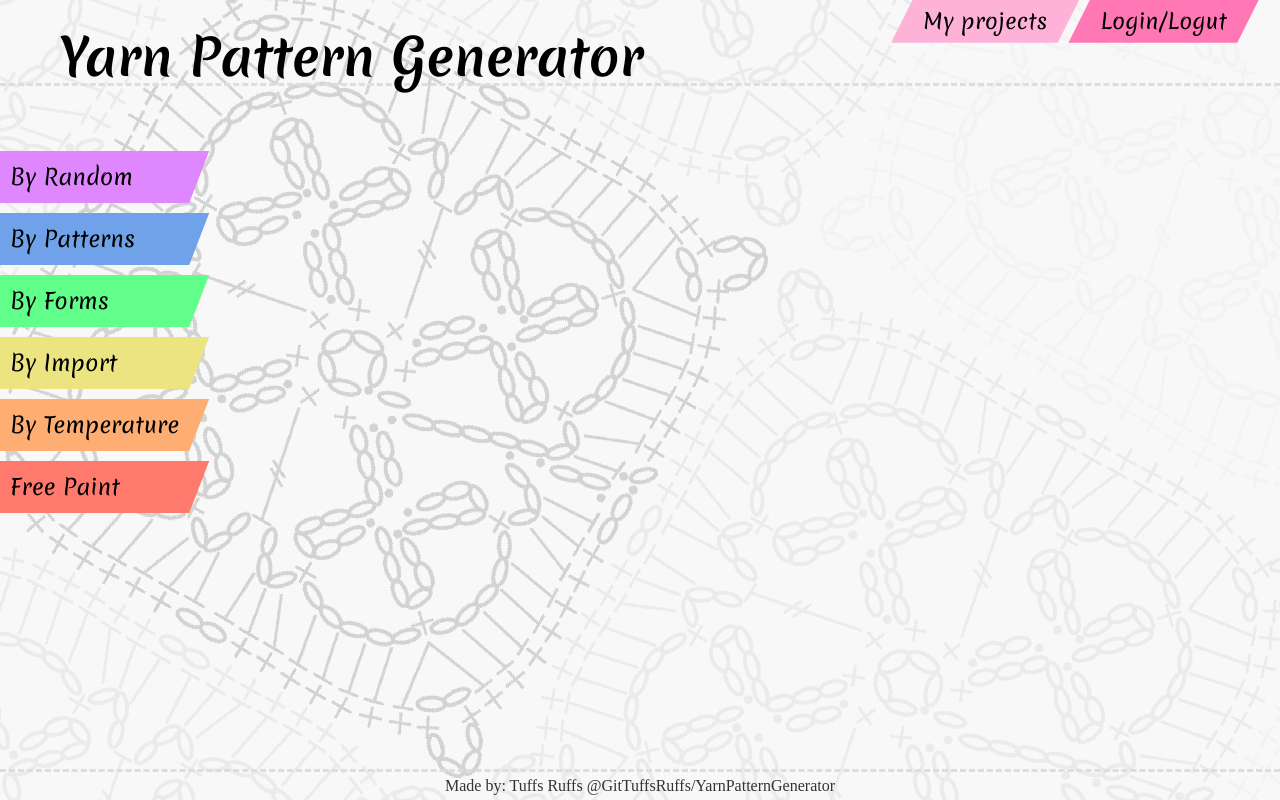
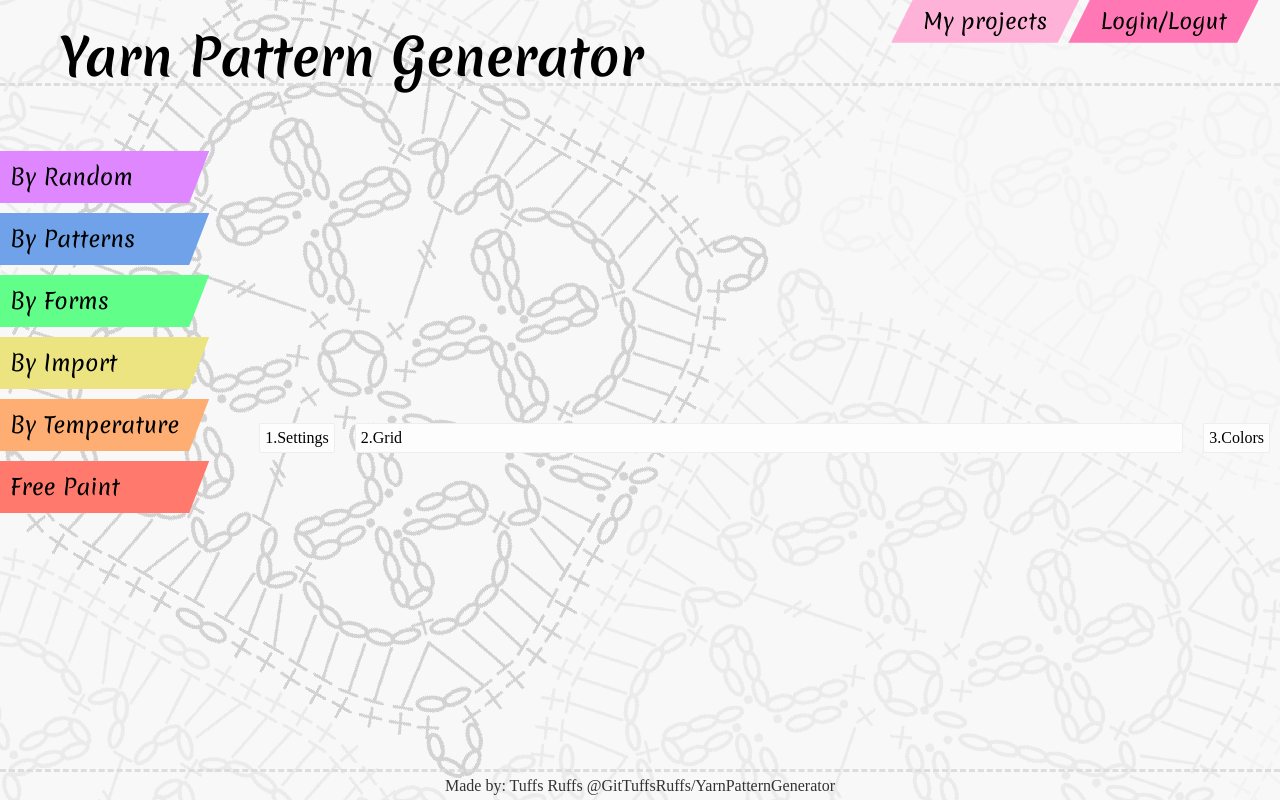
Before and after one commit to GitTuffsRuffs/YarnPatternGenerator, a Vue app in the folder front/: page /random in a window 1280 px wide. Built offline with nearby package versions, Linux system fonts and the light colour scheme.

Commit message:
Try 1 Routes

```diff
--- a/front/src/components/YarnMenu.vue
+++ b/front/src/components/YarnMenu.vue
@@ -1,6 +1,6 @@
 <template>
     <ul id="SideMenu">
-        <li>By Random</li>
+        <li><router-link to="/random">By Random</router-link></li>
         <li>By Patterns</li>
         <li>By Forms</li>
         <li>By Import</li>
@@ -57,6 +57,11 @@
             &:nth-child(6) {
                 background-color: #FF796C;
             }
+
+            a {
+                color: inherit;
+                text-decoration: none;
+            }
         }
     }
 
--- a/front/src/components/YearnHeader.vue
+++ b/front/src/components/YearnHeader.vue
@@ -1,6 +1,6 @@
 <template>
     <header id="TopMenu">
-        <h1>Yarn Pattern Generator</h1>
+        <h1><router-link to="/">Yarn Pattern Generator</router-link></h1>
 
         <ul>
             <li>My projects</li>
@@ -29,6 +29,11 @@
             margin-left: 60px;
             margin-bottom: -10px;
             font-size: 38pt;
+
+            a {
+                color: inherit;
+                text-decoration: none;
+            }
         }
 
         > ul {
--- a/front/src/router/index.ts
+++ b/front/src/router/index.ts
@@ -1,7 +1,7 @@
 import Vue from "vue";
 import VueRouter from "vue-router";
 import Home from "../views/Home.vue";
-//import Random from "../views/Random.vue";
+import Random from "../views/Random.vue";
 
 Vue.use(VueRouter);
 
@@ -10,6 +10,11 @@ const routes = [
         path: "/",
         name: "home",
         component: Home
+    },
+    {
+        path: "/random",
+        name: "random",
+        component: Random
     }
     /*
     ,{
@@ -21,11 +26,6 @@ const routes = [
       component: () =>
         import("../views/About.vue")
 
-    },
-    {
-        path: "/random",
-        name: "random",
-        component: Random
     }*/
 ];
 
--- a/front/src/views/Home.vue
+++ b/front/src/views/Home.vue
@@ -7,7 +7,7 @@
             <p>You can create an account by pressing the button below.</p>
         </div>
         <div id="Account"><a href="">Create your account</a></div>
-        <div id="SlideShow">"Slide show picturs"</div>
+        <div id="SlideShow">"Slide show pictures"</div>
     </main>
 </template>
 
--- a/front/src/views/Random.vue
+++ b/front/src/views/Random.vue
@@ -1,19 +1,19 @@
 <template>
-    <main id="Main">
+    <main id="MainRandom">
         <div id="Settings">1.Settings</div>
         <div id="Grid">2.Grid</div>
         <div id="Color">3.Colors</div>
     </main>
 </template>
 
-<style>
-    main {
+<style lang="less">
+    #MainRandom {
         display: flex;
         flex-direction: row;
         flex-grow: 1;
     }
 
-    main > div {
+    #MainRandom > div {
         background-color: #fdfdfd;
         border: solid #eeeeee 1px;
         margin: 10px;
@@ -27,8 +27,6 @@
 </style>
 
 <script>
-    // @ is an alias to /src
-
     export default {
         name: "random"
     };
```
